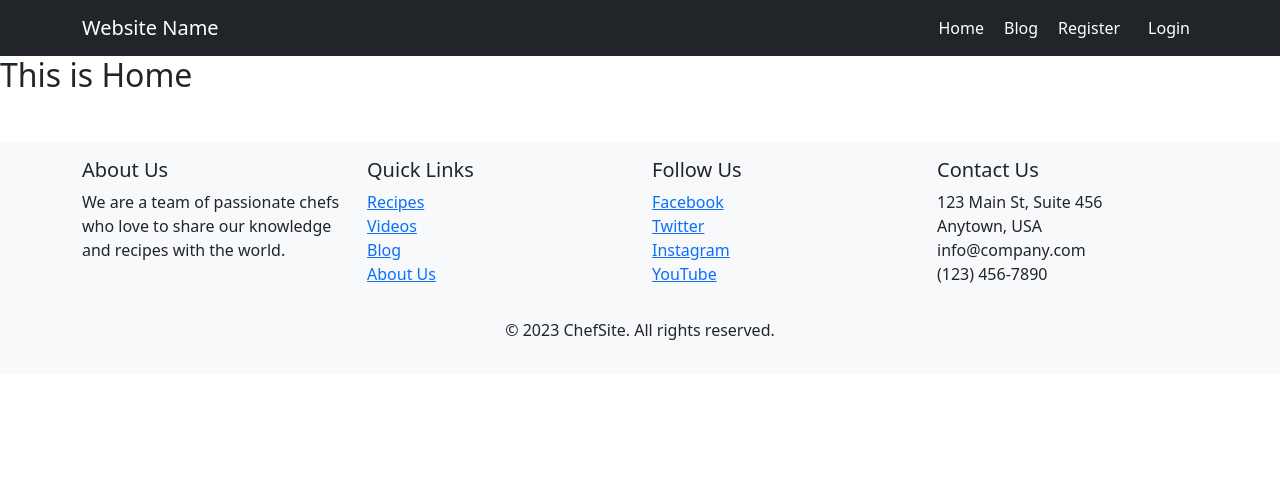
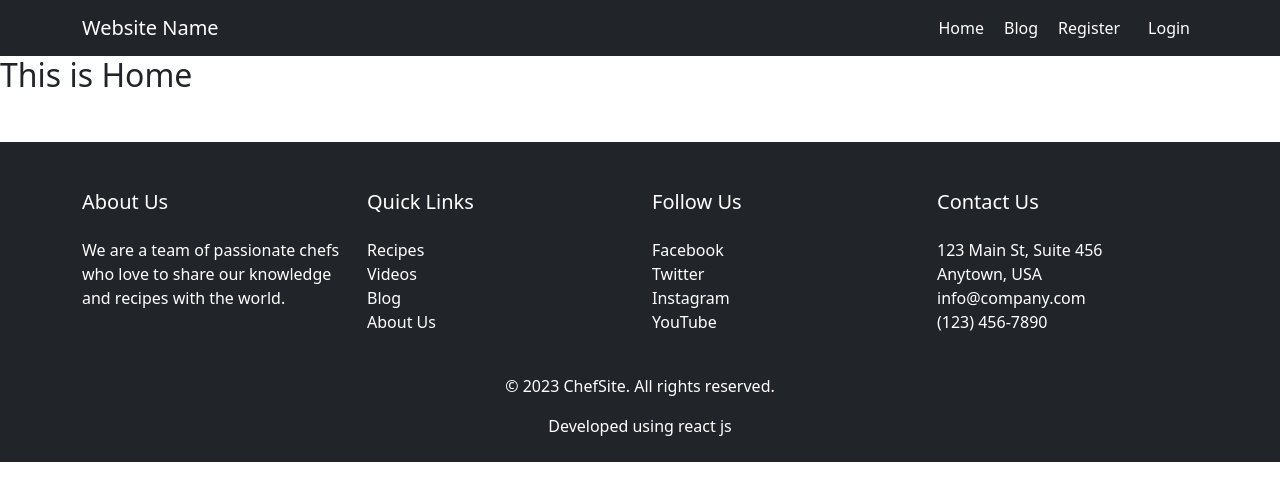
Before and after one commit to adittacse/chef-recipe-hunter-client-side, a React (Vite) app: page / in a window 1280 px wide. Shown: the top 500 px of the page. Built offline with nearby package versions, Linux system fonts and the light colour scheme; no server answers.

Commit message:
footer design updated

```diff
--- /dev/null
+++ b/src/components/Footer/Footer.css
@@ -0,0 +1,8 @@
+ul li a{
+    text-decoration: none;
+    color: white;
+}
+
+ul li a:hover {
+    text-decoration: underline;
+}
--- a/src/components/Footer/Footer.jsx
+++ b/src/components/Footer/Footer.jsx
@@ -1,18 +1,19 @@
 import React from 'react';
+import "./Footer.css";
 import { Container, Row, Col } from 'react-bootstrap';
 
 const Footer = () => {
     return (
         <div className="mt-5">
-            <footer className="bg-light py-3">
+            <footer className="bg-dark pt-5 pb-2 text-white">
                 <Container>
                     <Row>
                         <Col sm={6} md={3}>
-                            <h5>About Us</h5>
+                            <h5 className="mb-4">About Us</h5>
                             <p>We are a team of passionate chefs who love to share our knowledge and recipes with the world.</p>
                         </Col>
                         <Col sm={6} md={3}>
-                            <h5>Quick Links</h5>
+                            <h5 className="mb-4">Quick Links</h5>
                             <ul className="list-unstyled">
                                 <li><a href="#">Recipes</a></li>
                                 <li><a href="#">Videos</a></li>
@@ -21,7 +22,7 @@ const Footer = () => {
                             </ul>
                         </Col>
                         <Col sm={6} md={3}>
-                            <h5>Follow Us</h5>
+                            <h5 className="mb-4">Follow Us</h5>
                             <ul className="list-unstyled">
                                 <li><a href="#"><i className="fab fa-facebook fa-lg"></i> Facebook</a></li>
                                 <li><a href="#"><i className="fab fa-twitter fa-lg"></i> Twitter</a></li>
@@ -30,7 +31,7 @@ const Footer = () => {
                             </ul>
                         </Col>
                         <Col sm={6} md={3}>
-                            <h5>Contact Us</h5>
+                            <h5 className="mb-4">Contact Us</h5>
                             <p>
                                 123 Main St, Suite 456<br />
                                 Anytown, USA<br />
@@ -39,9 +40,10 @@ const Footer = () => {
                             </p>
                         </Col>
                     </Row>
-                    <Row className="mt-3">
+                    <Row className="mt-4">
                         <Col className="text-center">
                             <p>&copy; 2023 ChefSite. All rights reserved.</p>
+                            <p>Developed using react js</p>
                         </Col>
                     </Row>
                 </Container>
```
